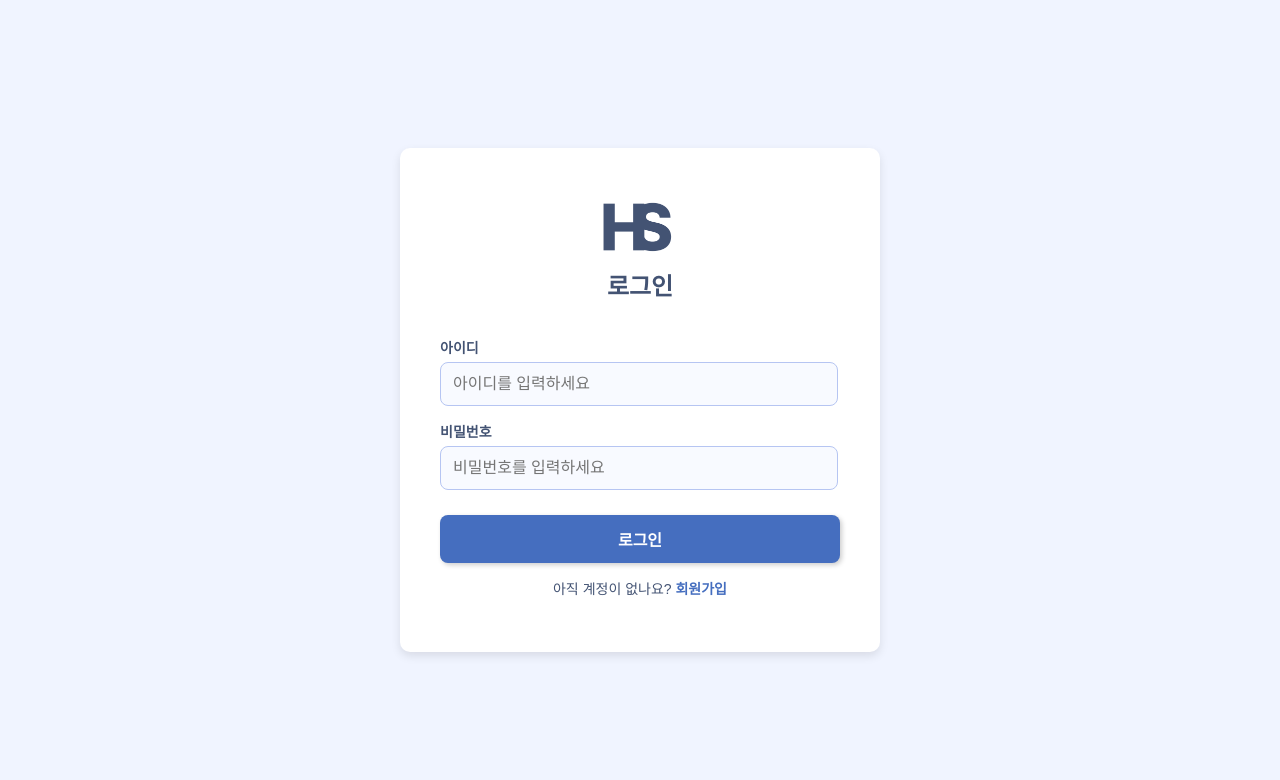
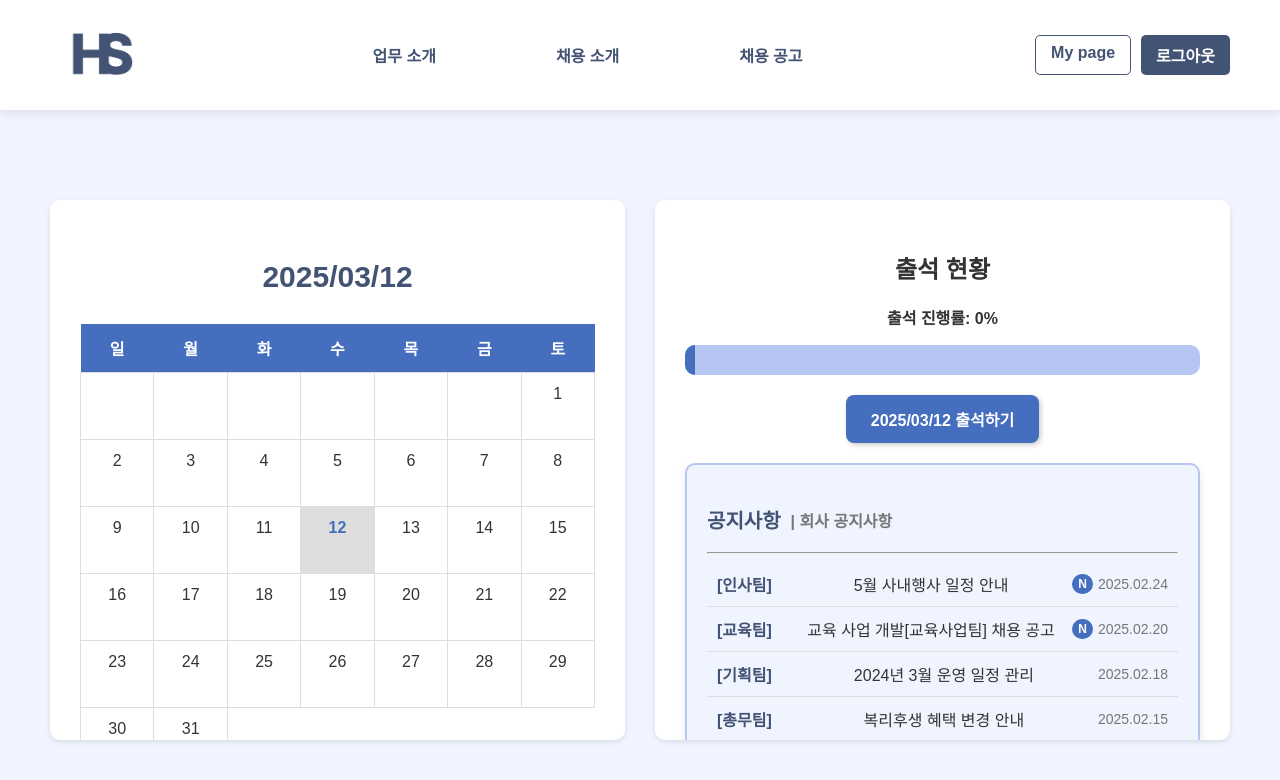
Before and after one commit to kjc0011/project, a website: page frontend/menu/login.html in a window 1280 px wide. Drawn offline with Linux system fonts and the light colour scheme.

Commit message:
최신 업데이트 반영

```diff
--- a/frontend/menu/login.html
+++ b/frontend/menu/login.html
@@ -3,31 +3,91 @@
 <head>
     <meta charset="UTF-8">
     <meta name="viewport" content="width=device-width, initial-scale=1.0">
-    <title>로그인</title>
-    <link rel="stylesheet" href="../css/login.css">
+    <title>회사 출석 시스템</title>
+    <link rel="stylesheet" href="../css/main.css">
+    <link rel="stylesheet" href="../css/index.css">
 </head>
 <body>
+
+    <!-- 네비게이션 바 -->
+    <header class="navbar">
+        <div class="logo">
+            <img src="../img/icon.png" alt=""/>
+        </div>
+        <nav>
+            <ul>
+                <li><a href="login.html">업무 소개</a></li>
+                <li><a href="login.html">채용 소개</a></li>
+                <li><a href="login.html">채용 공고</a></li>
+            </ul>
+        </nav>
+        <div class="auth-buttons">
+            <a href="#" class="login">My page</a>
+            <a href="../index.html" class="register">로그아웃</a>
+        </div>
+    </header>
+
+    <!-- 메인 컨테이너 -->
     <div class="container">
-        <div class="login-box">
-            <div class="login-header">
-                <img src="../img/icon.png" alt="HS 로고" class="logo">
-                <h2>로그인</h2>
+        <!-- 왼쪽 (오늘의 날짜 & 달력) -->
+        <div class="left-section">
+            <p class="today-text" id="currentDate"></p>
+            <div id="calendar"></div>
+        </div>
+
+        <!-- 오른쪽 (출석 현황 + 공지사항) -->
+        <div class="right-section">
+            <h2>출석 현황</h2>
+
+            <!-- 출석 진행 바 -->
+            <div class="progress-container">
+                <p>출석 진행률: <span id="progress-percent">0%</span></p>
+                <div class="progress-bar">
+                    <div class="progress-fill" id="progress-fill"></div>
+                </div>
             </div>
-            <form id="loginForm">
-                <div class="input-group">
-                    <label for="username">아이디</label>
-                    <input type="text" id="username" placeholder="아이디를 입력하세요" required>
+
+            <!-- 출석 버튼 -->
+            <div class="attendance">
+                <button id="attendance-btn"><span id="attendance-date"></span> 출석하기</button>
+            </div>
+
+            <!-- 공지사항 -->
+            <div class="notice">
+                <div class="nt">
+                    <h3 class="notice-title">공지사항</h3>
+                    <h3 class="notice-subtitle">| 회사 공지사항</h3>
                 </div>
-                <div class="input-group">
-                    <label for="password">비밀번호</label>
-                    <input type="password" id="password" placeholder="비밀번호를 입력하세요" required>
-                </div>
-                <button type="submit" class="login-btn">로그인</button>
-            </form>
-            <p class="register-link">아직 계정이 없나요? <a href="register.html">회원가입</a></p>
+                </h3>
+                <hr class="divider">
+                <ul class="notice-list">
+                    <li>
+                        <span class="category">[인사팀]</span>
+                        <a href="login.html">5월 사내행사 일정 안내</a>
+                        <span class="notice-badge">N</span>
+                        <span class="notice-date">2025.02.24</span>
+                    </li>
+                    <li>
+                        <span class="category">[교육팀]</span>
+                        <a href="login.html">교육 사업 개발[교육사업팀] 채용 공고</a>
+                        <span class="notice-badge">N</span>
+                        <span class="notice-date">2025.02.20</span>
+                    </li>
+                    <li>
+                        <span class="category">[기획팀]</span>
+                        <a href="login.html">2024년 3월 운영 일정 관리</a>
+                        <span class="notice-date">2025.02.18</span>
+                    </li>
+                    <li>
+                        <span class="category">[총무팀]</span>
+                        <a href="login.html">복리후생 혜택 변경 안내</a>
+                        <span class="notice-date">2025.02.15</span>
+                    </li>
+                </ul>
+            </div>
         </div>
     </div>
 
-    <script src="../script/login.js"></script>
+    <script src="../script/index.js"></script>
 </body>
 </html>
--- a/frontend/script/login.js
+++ b/frontend/script/login.js
@@ -26,7 +26,7 @@ document.addEventListener("DOMContentLoaded", function () {
 
             if (response.ok) {
                 alert("로그인 성공!");
-                window.location.href = "../index.html"; // ✅ 로그인 성공 후 index.html로 이동!
+                window.location.href = "menu/login.html"; // ✅ 로그인 성공 후 login(index.html)로 이동!
             } else {
                 alert(`❌ 오류: ${data.message}`); // 로그인 실패 시 오류 메시지 출력
             }
```
Also changed, not shown: frontend/index.html (+18 -78 lines), backend/server.js (line endings or trailing spaces), 1 other file.
